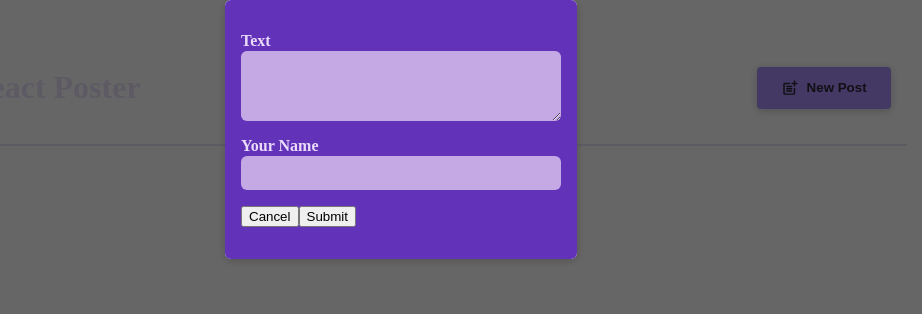
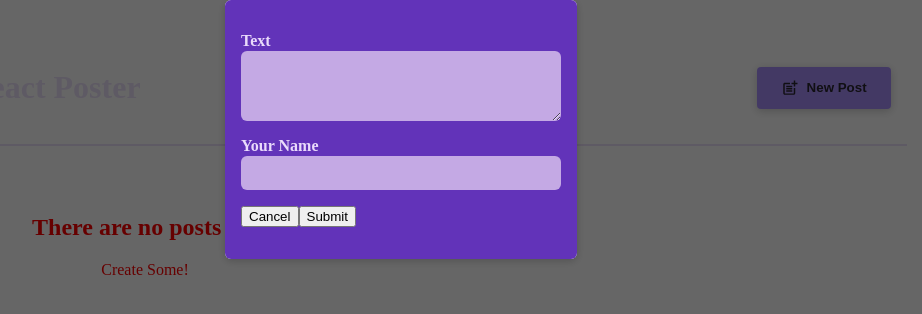
Before and after one commit to ISTAFAMARSHALL/react-review-project, a React (Create React App) app: page / in a window 1280 px wide. Shown: the top 314 px of the page, without its empty margins (239-1161 px from the left). Built offline with nearby package versions, Linux system fonts and the light colour scheme.

Commit message:
update Post list with fetch request

```diff
--- a/src/components/PostsList.js
+++ b/src/components/PostsList.js
@@ -9,12 +9,20 @@ function PostsList (props) {
     const [ posts , setPosts] = useState([]);
 
     function addPostHandler(postData) {
+
+        fetch('http://localhost:8080/posts', {
+            method: 'POST',
+            body: JSON.stringify(postData),
+            headers: {
+                'Content-Type': 'application/json'
+            }
+        });
+
         setPosts((existingPost) => [postData, ...existingPost])
     }
 
-    console.log(posts)
     let displayPosts = posts.map((e) => (
-        <Posts name={e.name} body={e.body} />
+        <Posts key={e.id} name={e.name} body={e.body} />
     ))
 
     return (
@@ -27,10 +35,11 @@ function PostsList (props) {
 
             <ul className={classes.posts}>
 
-                {displayPosts}
-                {/* <Posts name={enteredName} body={enteredBody}/> */}
-                {/* <Posts name="Quran" body="Hello I am Quran!"/>
-                <Posts name="Jackie" body="Hello I am Jackie!"/> */}
+                { posts.length > 0 ? displayPosts : (
+                    <div style={{ textAlign: 'center' , color: 'red' }} >
+                        <h2 >There are  no posts yet</h2>
+                        <p>Create Some!</p>
+                    </div>) }
 
             </ul>
 
```
